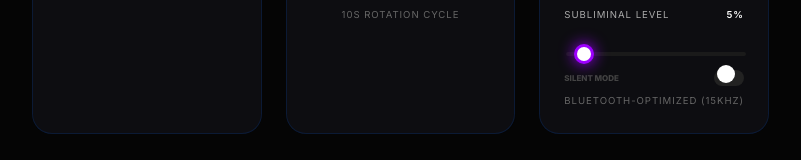
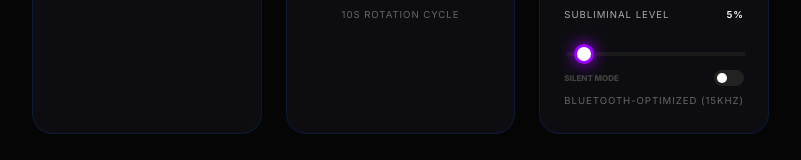
Before and after one commit to lilwezzy/neural, a React (Vite) app: page / in a window 1280 px wide. Shown: the part 510-670 px from the top of the page, without its empty margins (0-801 px from the left). Built offline with nearby package versions, Linux system fonts and the light colour scheme; no server answers.

Commit message:
Vercel Build Fix: Remove unused code and fix invalid styles

```diff
--- a/src/App.css
+++ b/src/App.css
@@ -214,6 +214,18 @@ input:checked+.slider-round:before {
     box-shadow: 0 0 10px white;
 }
 
+/* Helper for Neural Monitor small toggle */
+.small-toggle:before {
+    width: 10px !important;
+    height: 10px !important;
+    bottom: 3px !important;
+    left: 3px !important;
+}
+
+input:checked+.small-toggle:before {
+    transform: translateX(14px) !important;
+}
+
 /* Mode Switcher (BIN/ISO) */
 .mode-toggle {
     display: flex;
--- a/src/components/Dashboard.tsx
+++ b/src/components/Dashboard.tsx
@@ -1,10 +1,8 @@
-import { useState, useEffect, useRef, useCallback } from 'react';
+import { useState, useEffect } from 'react';
 import { AudioEngine } from '../engine/AudioEngine';
 import Spectrogram from './Spectrogram';
 import { NEURAL_PROGRAMS } from '../data/programs';
 
-// Constants
-const OPTIMAL_SUBLIMINAL_RATE = 1.9;
 const audioEngine = new AudioEngine();
 
 export default function Dashboard() {
@@ -189,7 +187,7 @@ export default function Dashboard() {
                                 checked={diagnosticMode}
                                 onChange={(e) => setDiagnosticMode(e.target.checked)}
                             />
-                            <span className="slider-round" style={{ before: { width: '12px', height: '12px' } }}></span>
+                            <span className="slider-round small-toggle"></span>
                         </label>
                     </div>
 
```
